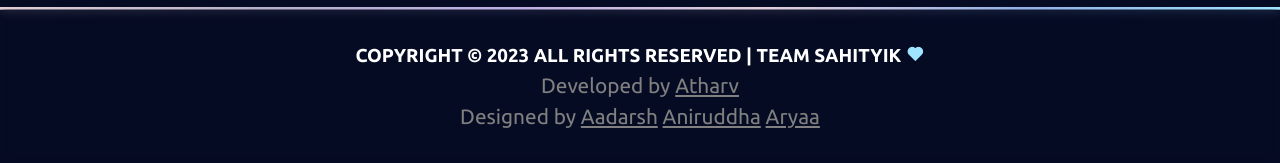
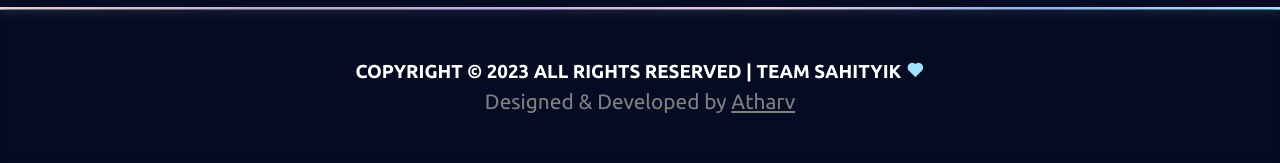
Before and after one commit to Atharv-110/Litopia-Website, a React (Create React App) app: page / in a window 1280 px wide. Shown: the part 7373-7536 px from the top of the page. Built offline with nearby package versions, Linux system fonts and the light colour scheme.

Commit message:
fix: credits

```diff
--- a/src/components/Footer.js
+++ b/src/components/Footer.js
@@ -11,7 +11,7 @@ export default function Footer() {
             <i className="heart bx bxs-heart"></i>
           </h3>
           <p className="credits">
-            Developed by{" "}
+            Designed & Developed by{" "}
             <a
               target="_blank"
               rel="noreferrer"
@@ -20,18 +20,6 @@ export default function Footer() {
               Atharv
             </a>
           </p>
-          <p className="credits">
-            Designed by{" "}
-            <a target="_blank" rel="noreferrer" href="https://github.com/Aadarsh-Mourya">
-              Aadarsh
-            </a>{" "}
-            <a target="_blank" rel="noreferrer" href="https://github.com/Pyra06">
-              Aniruddha
-            </a>{" "}
-            <a target="_blank" rel="noreferrer" href="https://github.com/AryaaSharma">
-              Aryaa
-            </a>
-          </p>
         </div>
       </div>
     </>
```
